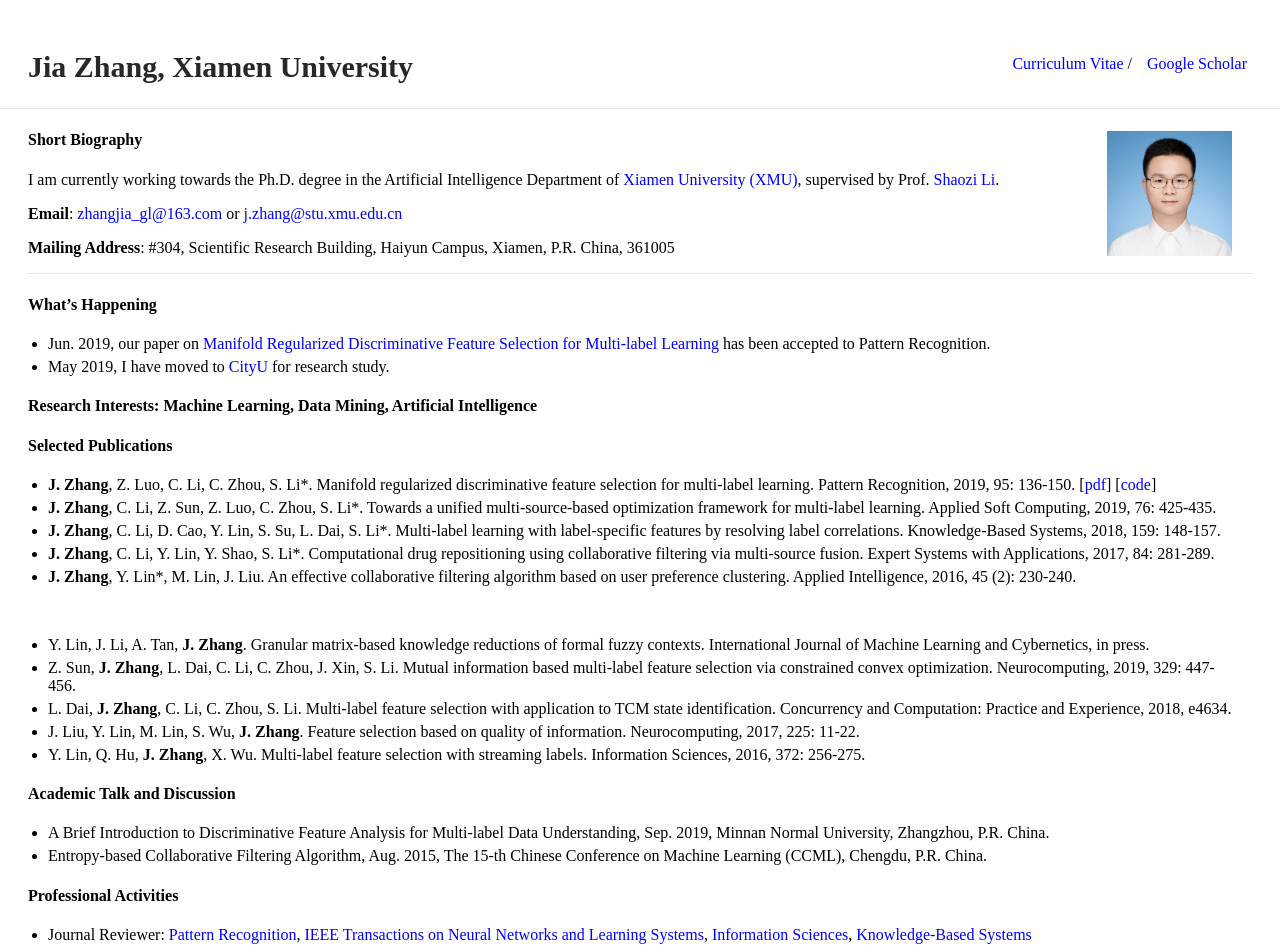
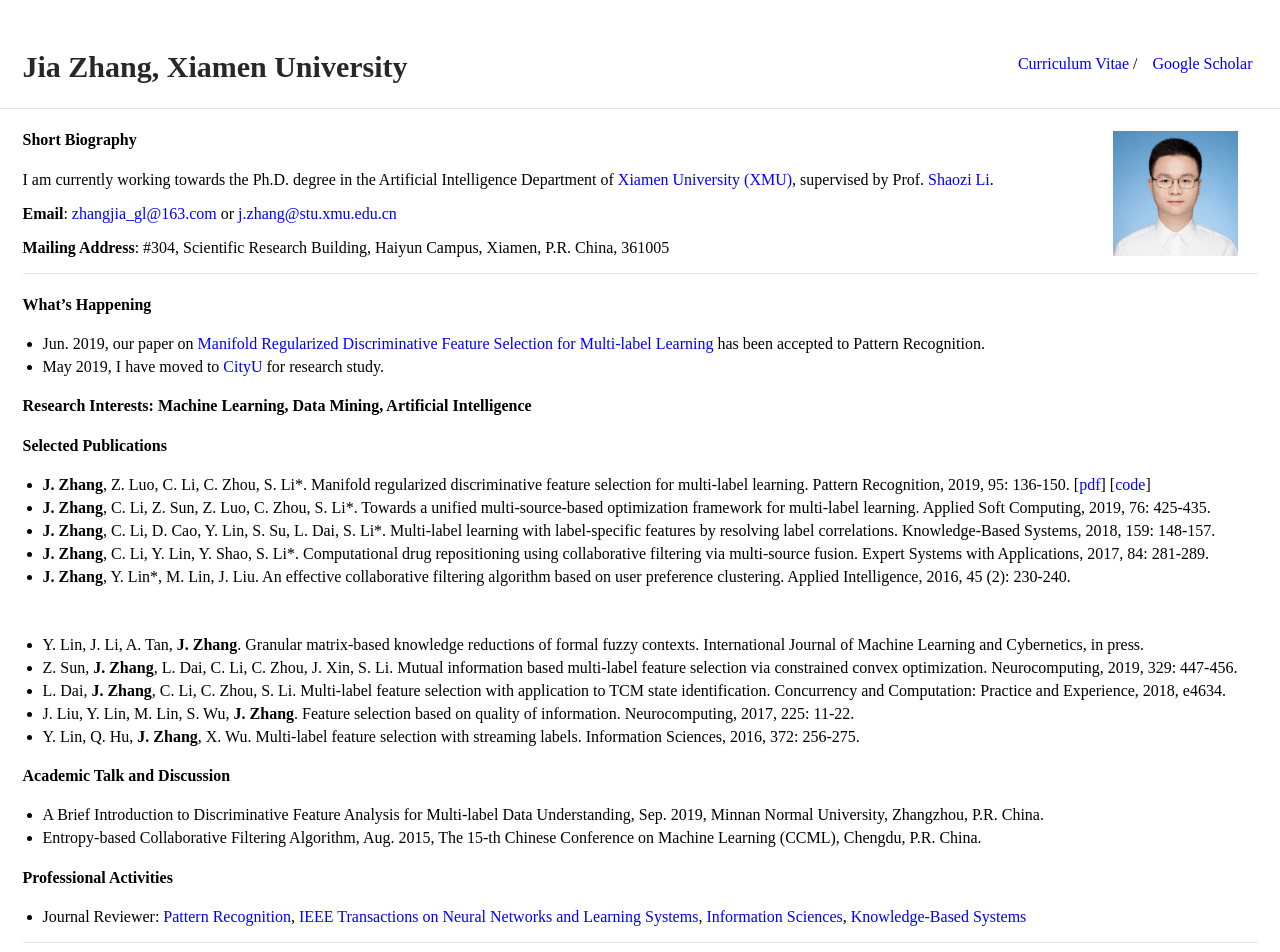
Before and after one commit to jiazhang-ml/jiazhang-ml.github.io, a Jekyll site: the page built from index.md, in a window 1280 px wide. Shown: the top 952 px of the page. Built offline with Jekyll 4.4.1, drawn with Linux system fonts in a browser that asks for light colours; grey boxes are pictures that could not be loaded.

Commit message:
Update _style.scss

```diff
--- a/_sass/_style.scss
+++ b/_sass/_style.scss
@@ -68,7 +68,7 @@ hr {
 /* Divs */
 
 .container {
-    max-width: 1224px;
+    max-width: 1235px;
     margin: auto;
 }
 .wrapper {
```
